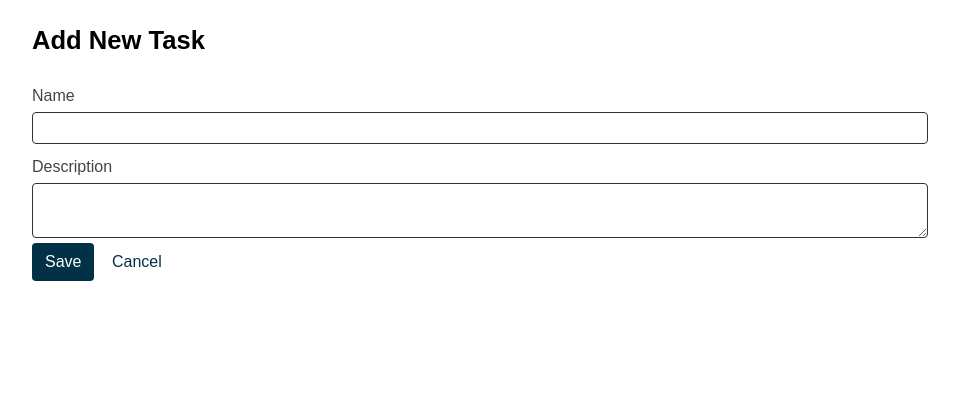
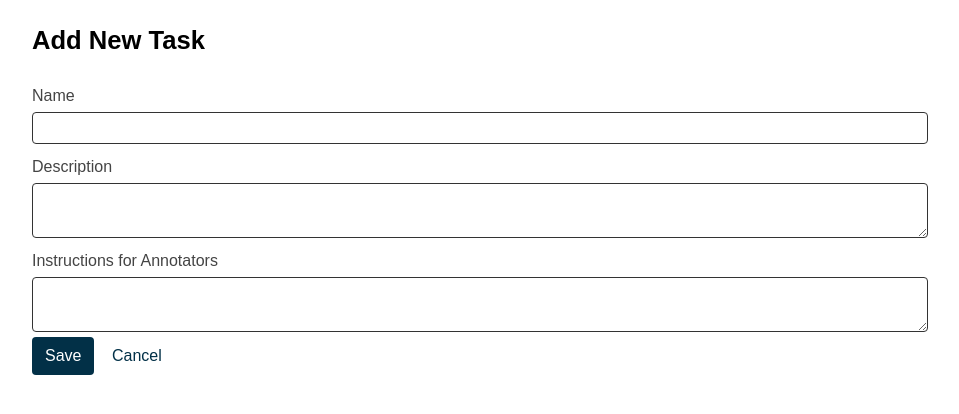
Before and after one commit to HCI-Annotators/HCI-Annotators.github.io, a Flask app: page /task-add/ in a window 1280 px wide. Shown: the part 50-464 px from the top of the page, without its empty margins (160-1119 px from the left). Run offline with Flask 2, Linux system fonts and the light colour scheme; some libraries are stand-ins or nearby versions.

Commit message:
Add instructions to model.

```diff
--- a/models.py
+++ b/models.py
@@ -51,12 +51,14 @@ class Comment(Document):
 class Task(Document):
     name = StringField(required=True)
     description = StringField(required=True)
+    instructions = StringField(required=True)
 
     def to_dict(self, path=None):
         d = {
             "id": str(self.pk),
             "name": self.name,
             "description": self.description,
+            "instructions": self.instructions,
         }
         if path:
             server_url = path + str(self.pk) + '/'
--- a/static/js/create-task.js
+++ b/static/js/create-task.js
@@ -2,6 +2,7 @@ const createTask = (ev) => {
     const data = {
         name: document.querySelector('#name').value,
         description: document.querySelector('#description').value,
+        instructions: document.querySelector('#instructions').value,
     };
     fetch('/api/tasks', {
             method: 'POST',
--- a/templates/task-add.html
+++ b/templates/task-add.html
@@ -6,7 +6,7 @@
     </head>
     <body>
         <nav>
-            <a class="nav-link" href="/"><i class="fas fa-home"></i> Home</a>
+            <a class="nav-link" href="/manager-view/"><i class="fas fa-home"></i> Home</a>
         </nav>
         <main>
             <h1>Add New Task</h1>
@@ -18,6 +18,10 @@
                 <div class="input-section">
                     <label for="content">Description</label>
                     <textarea name="description" id="description"></textarea>
+                </div>
+                <div class="input-section">
+                    <label for="content">Instructions for Annotators</label>
+                    <textarea name="description" id="instructions"></textarea>
                 </div>
                 <button class="btn btn-main" id="save" type="submit">Save</button>
                 <a class="btn" href="/manager-view/">Cancel</a>
--- a/templates/task-view.html
+++ b/templates/task-view.html
@@ -6,7 +6,7 @@
     </head>
     <body>
         <nav>
-            <a class="nav-link" href="/"><i class="fas fa-home"></i> Home</a>
+            <a class="nav-link" href="/manager-view/"><i class="fas fa-home"></i> Home</a>
         </nav>
         <main>
             <h1>Select your role</h1>
--- a/views/tasks.py
+++ b/views/tasks.py
@@ -32,9 +32,8 @@ class TaskDetailEndpoint(Resource):
         task = models.Task.objects.get(id=id)
         request_data = request.get_json()
         task.name = request_data.get('name')
-        task.author = request_data.get('author')
         task.description = request_data.get('description')
-        task.num_images = request_data.get('num_images')
+        task.instructions = request_data.get('instructions')
         task.save()
         return Response(task.to_json(), mimetype="application/json", status=200)
 
```
